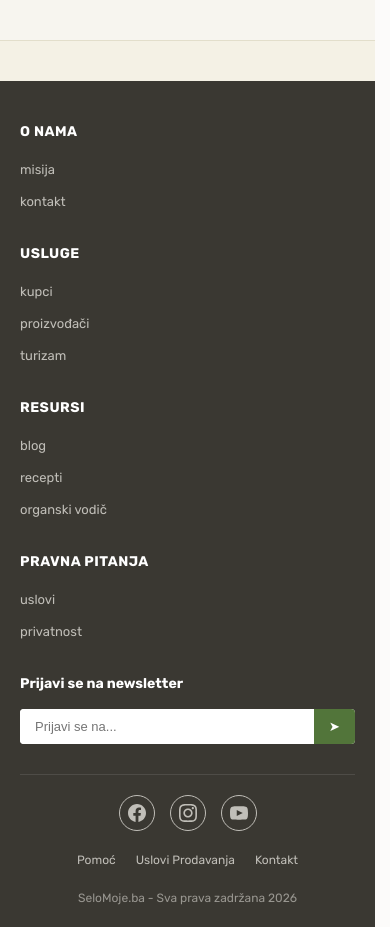
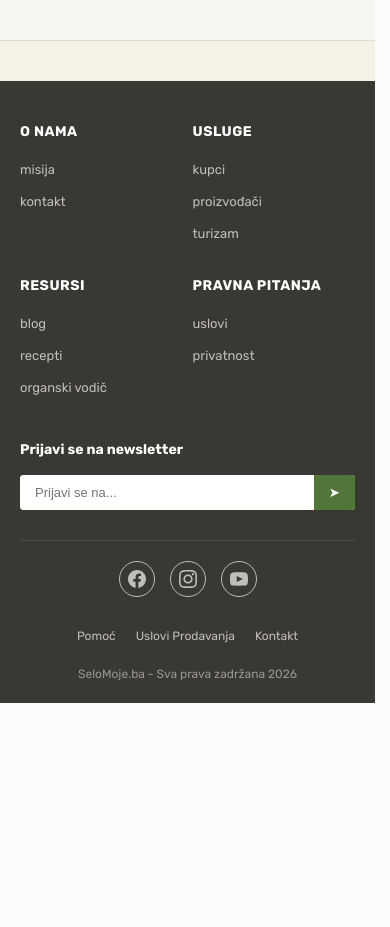
Before and after one commit to jeremycmdr/mojeselo, a React (Vite) app: page / in a window 390 px wide. Shown: the part 4400-5327 px from the top of the page. After the commit the page ends 5103 px from the top, so only its background shows below. Built offline with nearby package versions, Linux system fonts and the light colour scheme.

Commit message:
UI Fix: 2-column footer layout on mobile

```diff
--- a/src/components/Footer/Footer.css
+++ b/src/components/Footer/Footer.css
@@ -120,10 +120,38 @@
 
 @media (max-width: 768px) {
   .footer-top {
-    flex-direction: column;
+    display: grid;
+    grid-template-columns: 1fr 1fr;
+    gap: 30px 10px;
   }
+
+  .footer-newsletter {
+    grid-column: 1 / -1;
+    margin-top: 10px;
+  }
+
   .footer-bottom {
     flex-direction: column;
     text-align: center;
+    gap: 30px;
+  }
+
+  .footer-links {
+    justify-content: center;
+    flex-wrap: wrap;
   }
 }
+
+@media (max-width: 320px) {
+  .footer-top {
+    gap: 30px 5px;
+  }
+
+  .footer-column h4 {
+    font-size: 12px;
+  }
+
+  .footer-column a {
+    font-size: 12px;
+  }
+}
```
